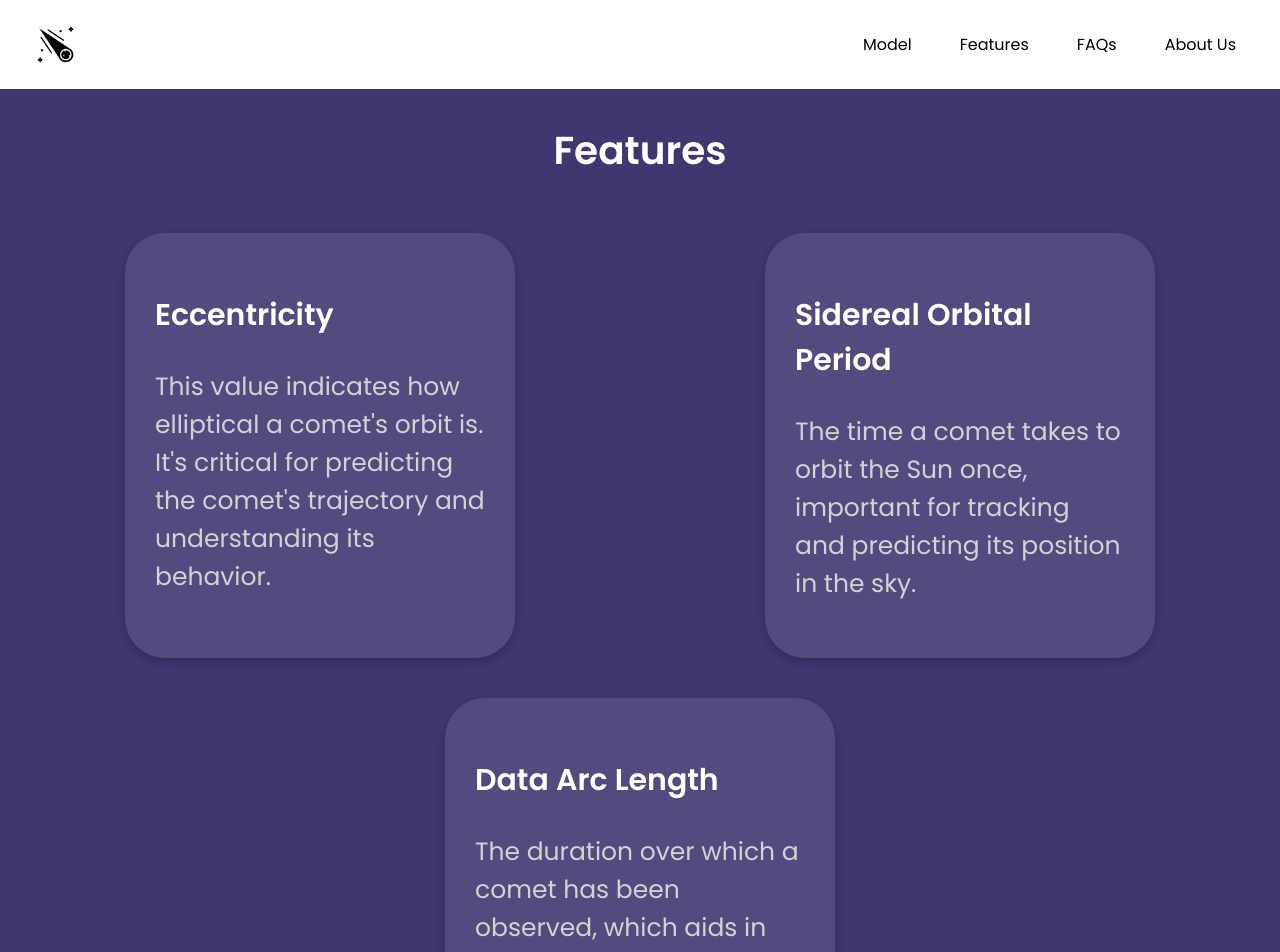
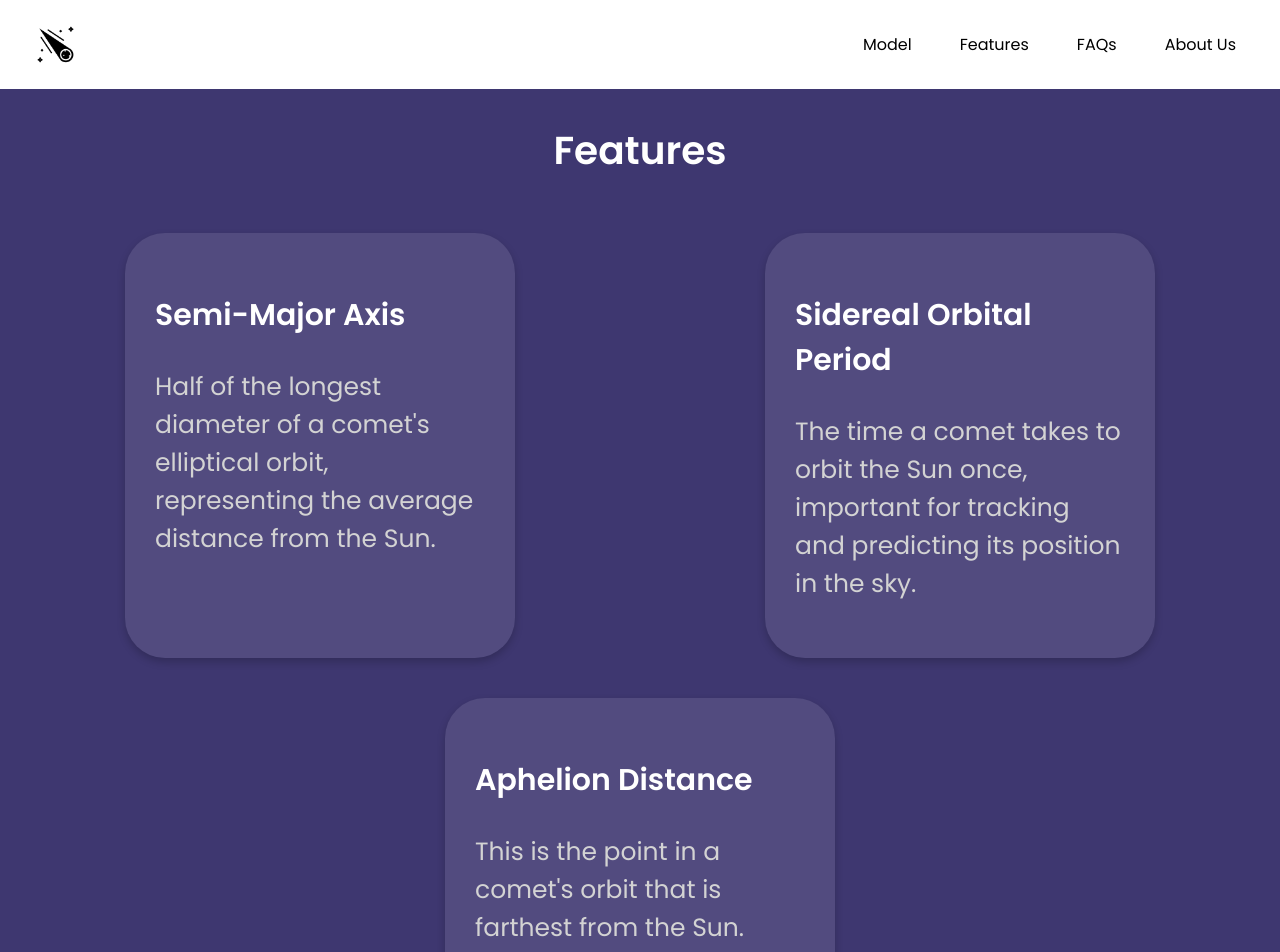
Before and after one commit to pranavdo/MeteoriteCOPF23, a React (Create React App) app in the folder comet-classifier/: page /features in a window 1280 px wide. Shown: the top 952 px of the page. Built offline with nearby package versions, Linux system fonts and the light colour scheme.

Commit message:
Update features to semi-major axis, aphelion distance, and sidereal orbital period

```diff
--- a/comet-classifier/src/Features.js
+++ b/comet-classifier/src/Features.js
@@ -7,16 +7,16 @@ function Features() {
       <h2>Features</h2>
       <div className="feature-cards-container">
         <div className="feature-card">
-          <h3>Eccentricity</h3>
-          <p>This value indicates how elliptical a comet's orbit is. It's critical for predicting the comet's trajectory and understanding its behavior.</p>
+          <h3>Semi-Major Axis</h3>
+          <p>Half of the longest diameter of a comet's elliptical orbit, representing the average distance from the Sun.</p>
         </div>
         <div className="feature-card">
           <h3>Sidereal Orbital Period</h3>
           <p>The time a comet takes to orbit the Sun once, important for tracking and predicting its position in the sky.</p>
         </div>
         <div className="feature-card">
-          <h3>Data Arc Length</h3>
-          <p>The duration over which a comet has been observed, which aids in improving the accuracy of its orbital predictions.</p>
+          <h3>Aphelion Distance</h3>
+          <p>This is the point in a comet's orbit that is farthest from the Sun.</p>
         </div>
       </div>
     </div>
--- a/comet-classifier/src/Model.js
+++ b/comet-classifier/src/Model.js
@@ -16,9 +16,9 @@ function Model() {
       <div className="content">
         <div className="input-section">
           <h3>Input</h3>
-          <input type="text" placeholder="eccentricity" />
+          <input type="text" placeholder="semi-major axis" />
           <input type="text" placeholder="sidereal orbital period" />
-          <input type="text" placeholder="data arc length" />
+          <input type="text" placeholder="aphelion distance" />
           {/* Button to reveal the comet text */}
           <button onClick={showCometText}>Classify</button>
         </div>
```
